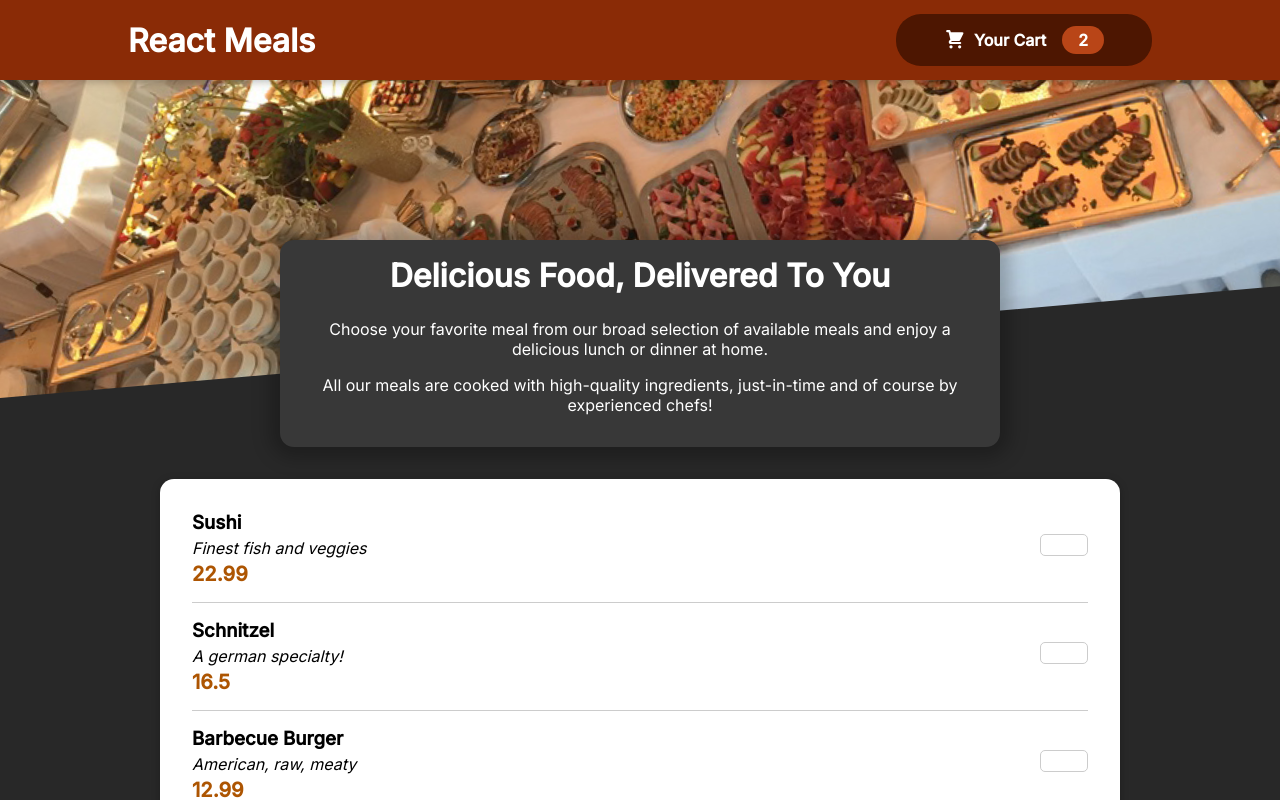
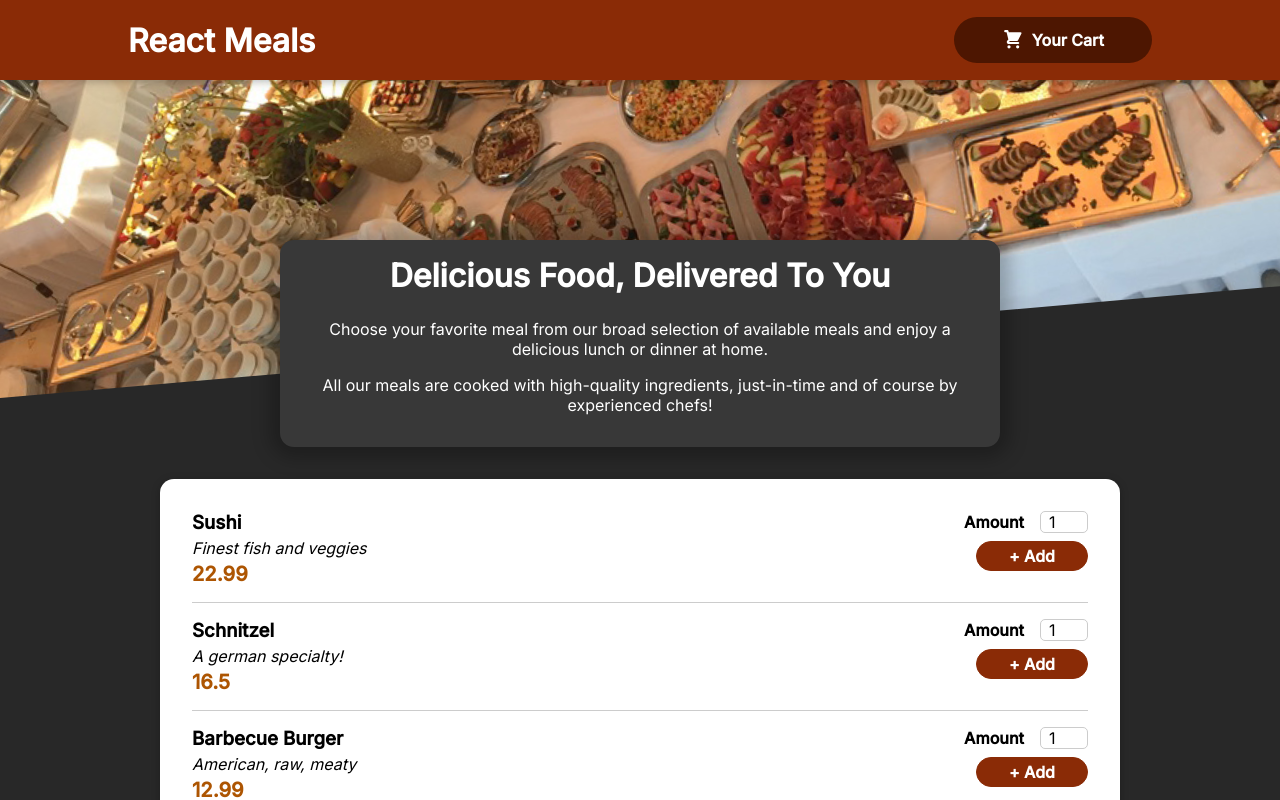
Before and after one commit to mikhail-frontend/food-application, a React (Create React App) app: page / in a window 1280 px wide. Shown: the top 800 px of the page. Built offline with nearby package versions, Linux system fonts and the light colour scheme.

Commit message:
adding form is developed basically

```diff
--- a/src/components/AvailableMeals/AvailableMeals.js
+++ b/src/components/AvailableMeals/AvailableMeals.js
@@ -9,7 +9,7 @@ const MealsList = () => {
     return (
         <ul>
             {items.map(({id, name, description, price}) => {
-                return <MealItem description={description} name={name} price={price} key={id}/>
+                return <MealItem description={description} name={name} price={price} key={id} id={id}/>
             })}
         </ul>
     )
--- a/src/components/HeaderCartButton/HeaderCartButton.js
+++ b/src/components/HeaderCartButton/HeaderCartButton.js
@@ -12,7 +12,7 @@ const HeaderCartButton = () => {
             <button onClick={() => setIsModal(true)} className={`${styles.button}`}>
                 <CartIcon className={styles.icon}/>
                 Your Cart
-                <span className={styles.badge}>{selectedGoodsCount}</span>
+                { !!selectedGoodsCount && <span className={styles.badge}>{selectedGoodsCount}</span>}
             </button>
             {isModal ? <OrderModal/> : ''}
         </>
--- a/src/components/MealItem/MealItem.js
+++ b/src/components/MealItem/MealItem.js
@@ -1,15 +1,18 @@
 import styles from './MealItem.module.scss';
-import Input from "../UI/Input/Input";
-const MealItem = ({ name, description, price }) => {
+import MealItemForm from "../MealItemForm/MealItemForm";
+const MealItem = ({ name, description, price, id }) => {
+    const onAddItem = (count) => {
+        console.log({count, id})
+    }
     return (
         <li className={styles.meal}>
-            <div>
+            <div className='meal-content'>
                 <h3>{name}</h3>
                 <div className={styles.description}>{description}</div>
                 <div className={styles.price}>{price}</div>
             </div>
-            <Input type="number" min={0}/>
+            <MealItemForm onAddItem={onAddItem}/>
         </li>
     )
 }
-export default MealItem
+export default MealItem;
--- /dev/null
+++ b/src/components/MealItemForm/MealItemForm.js
@@ -0,0 +1,30 @@
+import styles from './MealItemForm.module.scss'
+import Input from "../UI/Input/Input";
+import {useState} from "react";
+
+const MealItemForm = ({onAddItem}) => {
+    const [count, setCount] = useState(1);
+
+    const changeHandler = (value) => {
+        if(Number(value) < 1) {
+            setCount(() => 1)
+        }
+        setCount(Number(value))
+    }
+    const submitHandler = (event) => {
+        event.preventDefault();
+        onAddItem(count)
+    }
+    return (
+        <form className={styles.form} onSubmit={submitHandler}>
+            <Input type="number"
+                   placeholder="1"
+                   label="Amount"
+                   min={1}
+                   changeHandler={changeHandler}
+                   value={count}/>
+            <button>+ Add</button>
+        </form>
+    )
+}
+export default MealItemForm;
--- /dev/null
+++ b/src/components/MealItemForm/MealItemForm.module.scss
@@ -0,0 +1,17 @@
+.form {
+  text-align: right;
+  button {
+    font: inherit;
+    cursor: pointer;
+    background-color: #8a2b06;
+    border: 1px solid #8a2b06;
+    color: white;
+    padding: 0.25rem 2rem;
+    border-radius: 20px;
+    font-weight: bold;
+    &:hover, &:active{
+      background-color: #641e03;
+      border-color: #641e03;
+    }
+  }
+}
--- a/src/context/food-application.js
+++ b/src/context/food-application.js
@@ -1,4 +1,4 @@
-import {createContext, useState} from "react";
+import {createContext, useState, useEffect} from "react";
 import DummyMeals from "./dummy-meals";
 const FoodApplicationContext = createContext({
     items: DummyMeals,
@@ -8,8 +8,11 @@ const FoodApplicationContext = createContext({
 });
 export const FoodApplicationContextProvider = ({children}) => {
     const [isModal, setIsModal] = useState(false);
+    useEffect(() => {
+
+    }, [])
     return (
-        <FoodApplicationContext.Provider value={{items: DummyMeals, isModal, setIsModal, selectedGoodsCount: 2}}>
+        <FoodApplicationContext.Provider value={{items: DummyMeals, isModal, setIsModal, selectedGoodsCount: 0}}>
             {children}
         </FoodApplicationContext.Provider>
     )
```
